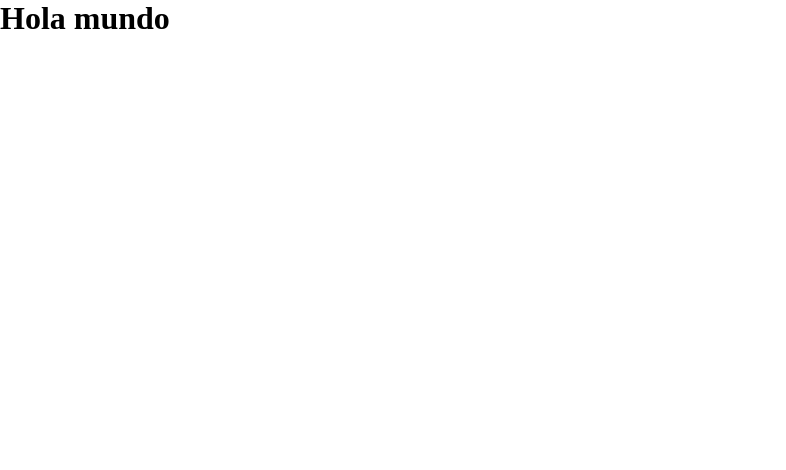
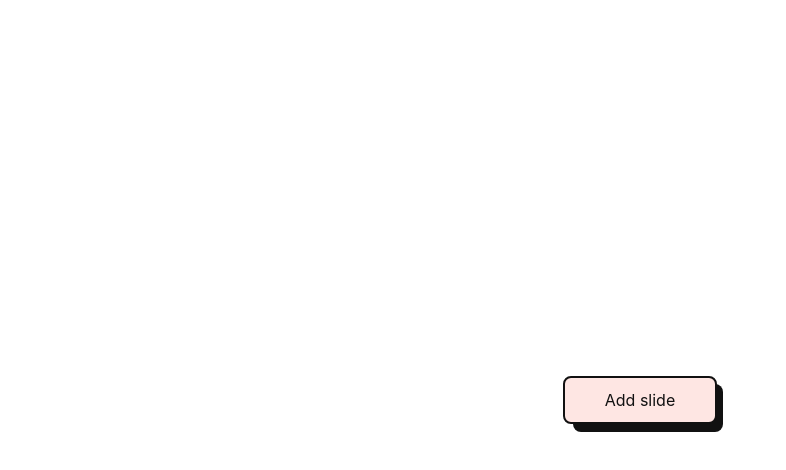
Before and after one commit to BBee98/beetysheet, a React (Vite) app: page / in a window 1280 px wide. Shown: the top 470 px of the page, without its empty margins (0-786 px from the left). Built offline with nearby package versions, Linux system fonts and the light colour scheme.

Commit message:
feat: added first style button and first global css styles. Also added main panel as main component

```diff
--- a/package.json
+++ b/package.json
@@ -10,6 +10,7 @@
     "preview": "vite preview"
   },
   "dependencies": {
+    "classnames": "^2.5.1",
     "react": "^19.0.0",
     "react-dom": "^19.0.0"
   },
--- a/src/App.tsx
+++ b/src/App.tsx
@@ -1,7 +1,9 @@
+import {MainPanelComponent} from "./features/main-panel/ui";
+
 function App() {
 
   return (
-      <h1> Hola mundo </h1>
+      <MainPanelComponent />
   )
 }
 
--- /dev/null
+++ b/src/beetysheet-ui/button/button.component.tsx
@@ -0,0 +1,7 @@
+import {ReactNode} from "react";
+import styles from './button.module.css';
+
+
+export const BeetySheetButton = ({ children }: { children: ReactNode }) => {
+    return <button className={styles.beetysheetButton}>{ children }</button>;
+}
--- /dev/null
+++ b/src/beetysheet-ui/button/button.module.css
@@ -0,0 +1,58 @@
+
+.beetysheetButton {
+    align-items: center;
+    background-color: #fee6e3;
+    border: 2px solid #111;
+    border-radius: 8px;
+    box-sizing: border-box;
+    color: #111;
+    cursor: pointer;
+    display: flex;
+    font-family: Inter, sans-serif;
+    font-size: 16px;
+    height: 48px;
+    justify-content: center;
+    line-height: 24px;
+    max-width: 100%;
+    padding: 0 25px;
+    position: relative;
+    text-align: center;
+    text-decoration: none;
+    user-select: none;
+    -webkit-user-select: none;
+    touch-action: manipulation;
+}
+
+.beetysheetButton:after {
+    background-color: #111;
+    border-radius: 8px;
+    content: "";
+    display: block;
+    height: 48px;
+    left: 0;
+    width: 100%;
+    position: absolute;
+    top: -2px;
+    transform: translate(8px, 8px);
+    transition: transform .2s ease-out;
+    z-index: -1;
+}
+
+.beetysheetButton:hover:after {
+    transform: translate(0, 0);
+}
+
+.beetysheetButton:active {
+    background-color: #ffdeda;
+    outline: 0;
+}
+
+.beetysheetButton:hover {
+    outline: 0;
+}
+
+@media (min-width: 768px) {
+    .beetysheetButton {
+        padding: 0 40px;
+    }
+}
--- /dev/null
+++ b/src/features/main-panel/domain/index.ts
@@ -0,0 +1,3 @@
+export interface MainPanel {
+    slides: [];
+}
--- /dev/null
+++ b/src/features/main-panel/ui/index.tsx
@@ -0,0 +1,16 @@
+import styles from './styles.module.css';
+import cx from 'classnames';
+import {BeetySheetButton} from "../../../beetysheet-ui/button/button.component.tsx";
+
+export const MainPanelComponent = () => {
+
+    const wrapper = cx({
+        [styles.wrapper]: true,
+        ["flex"]: true,
+        ["h-screen"]: true,
+    });
+
+  return <section className={wrapper}>
+      <BeetySheetButton> Add slide </BeetySheetButton>
+  </section>;
+};
--- /dev/null
+++ b/src/features/main-panel/ui/styles.module.css
@@ -0,0 +1,3 @@
+.wrapper {
+    padding: var(--spc96);
+}
--- /dev/null
+++ b/src/global/global.module.css
@@ -0,0 +1,21 @@
+:root {
+    --spc6: 0.375rem;
+    --spc12: 0.75rem;
+    --spc18: 1.125rem;
+    --spc24: 1.5rem;
+    --spc32: 2rem;
+    --spc48: 3rem;
+    --spc64: 4rem;
+    --spc80: 5rem;
+    --spc96: 6rem;
+}
+
+.h-screen {
+    height: 100vh;
+}
+
+.flex {
+    display: flex;
+    align-items: center;
+    justify-content: center;
+}
--- a/src/index.css
+++ b/src/index.css
@@ -1,3 +1,5 @@
+@import './global/global.module.css';
+
 * {
   padding: 0;
   margin: 0;
```
Also changed, not shown: 1 other file (tests, documents, lock files or other folders).
